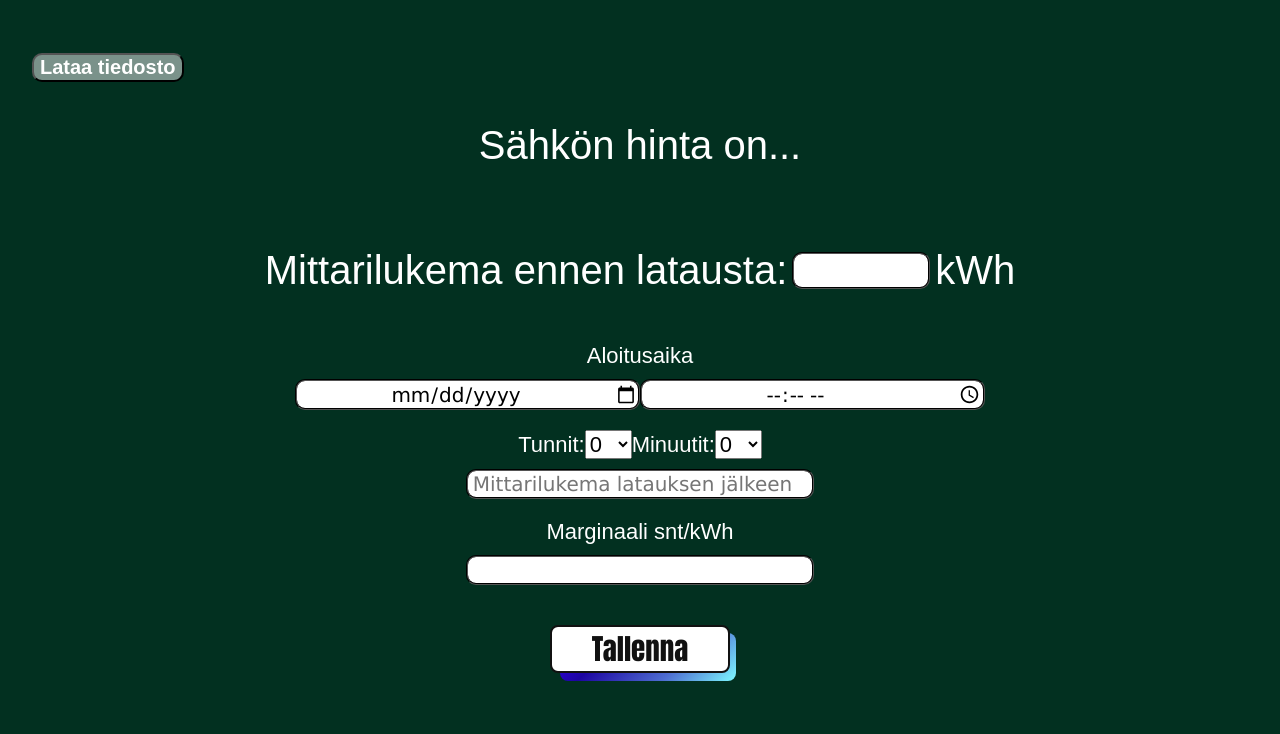
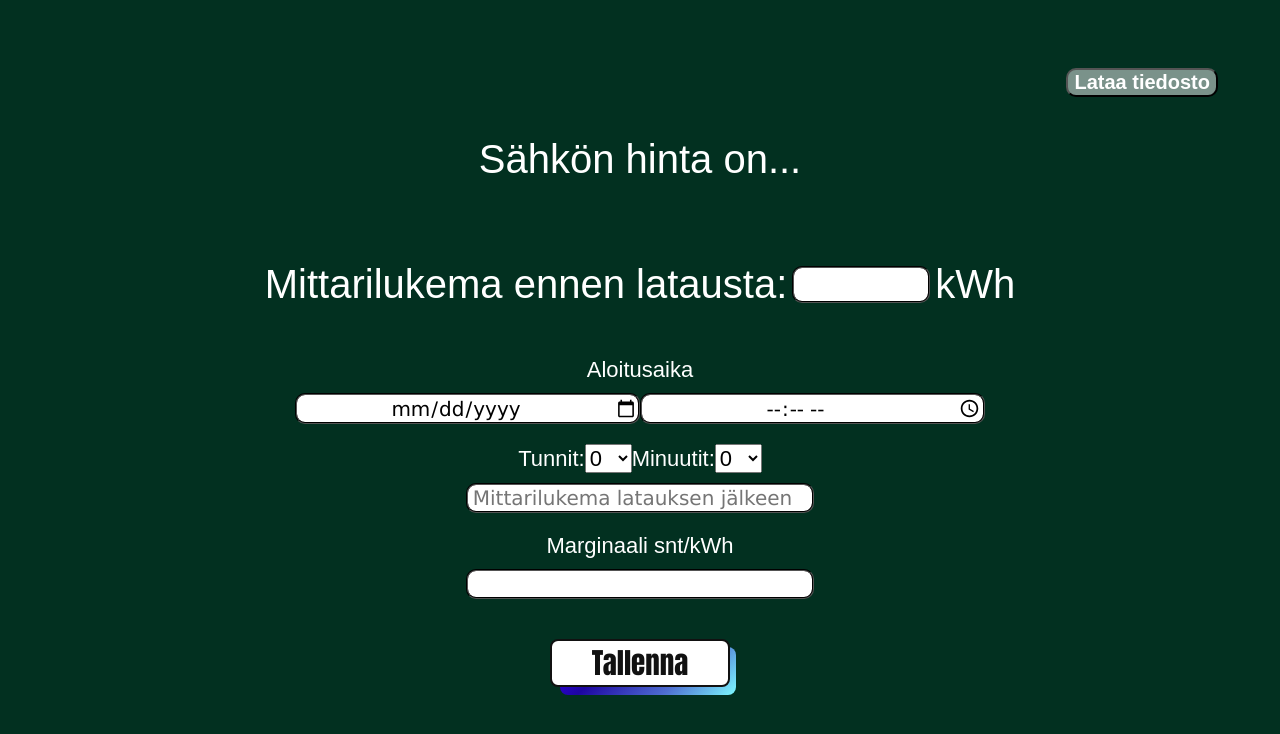
Before and after one commit to Larppuli/Latauslaskuri-front, a React (Create React App) app: page / in a window 1280 px wide. Shown: the top 734 px of the page. Built offline with nearby package versions, Linux system fonts and the light colour scheme; no server answers.

Commit message:
Napin siirto oikeaan yläkulmaan

```diff
--- a/src/Components/Tiedostolataus.js
+++ b/src/Components/Tiedostolataus.js
@@ -338,19 +338,15 @@
         }
       });
 
-      // Convert the workbook to a buffer
       const buffer = await workbook.outputAsync();
 
-      // Create a Blob from the buffer
       const blob = new Blob([buffer], { type: 'application/vnd.openxmlformats-officedocument.spreadsheetml.sheet' });
 
-      // Create a URL for the Blob
       const url = URL.createObjectURL(blob);
 
-      // Create a link element and trigger the download
       const link = document.createElement('a');
       link.href = url;
-      link.download = 'data.xlsx';
+      link.download = 'Porssisahko_latausveloitukset.xlsx';
       link.click();
     } catch (error) {
       console.error('Error generating Excel file:', error);
@@ -362,7 +358,7 @@
       }, []);
 
   return (
-    <div>
+    <div className='div0'>
         <button className='nappi2' onClick={handleDownload} >Lataa tiedosto</button>
     </div>
   );
```
